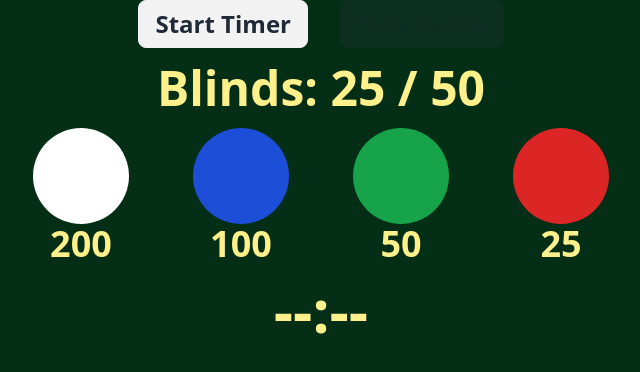
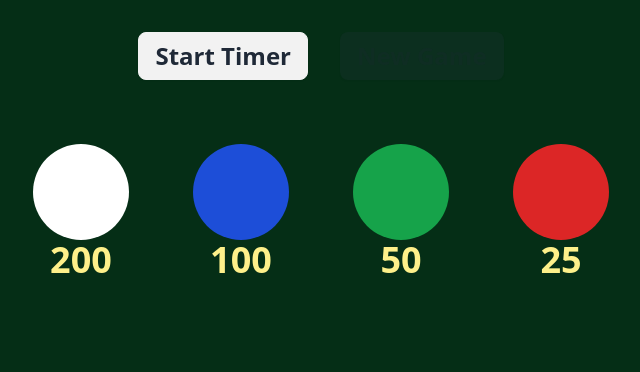
Before and after one commit to shblythe/pokertimer, a Svelte app: page / in a window 1280 px wide. Shown: the top 372 px of the page, without its empty margins (319-959 px from the left). Built offline with nearby package versions, Linux system fonts and the light colour scheme.

Commit message:
Make it more obvious when not running
Improve spacing, hide blind values and countdown when not running.

```diff
--- a/src/App.svelte
+++ b/src/App.svelte
@@ -32,13 +32,10 @@
 </script>
 
 <main class={"h-full m-0 "+background_colour}>
-    <div class="flex flex-col space-y-4 ">
-        <div class="flex flex-row space-x-8 justify-center">
+    <div class="flex flex-col space-y-8">
+        <div class="flex flex-row space-x-8 justify-center m-8">
             <button disabled={$clock_running} on:click={start_timer} class="btn text-2xl">Start Timer</button>
             <button disabled={!$clock_running} on:click={reset_game} class="btn text-2xl">New Game</button>
-        </div>
-        <div class={"flex flex-row text-5xl basis-1/5 font-bold justify-center "+text_colour}>
-            Blinds: {$small_blind} / {$big_blind}
         </div>
         <div class="flex flex-row text-yellow-200 space-x-16 justify-center">
             <div class="flex flex-col">
@@ -58,9 +55,14 @@
                 <div class={"text-center font-bold text-4xl "+text_colour}>25</div>
             </div>
         </div>
-        <div class={"flex flex-row text-6xl basis-1/5 font-bold justify-center "+text_colour}>
-            {$countdown}
-        </div>
+        {#if $clock_running}
+            <div class={"flex flex-row text-5xl basis-1/5 font-bold justify-center "+text_colour}>
+                Blinds: {$small_blind} / {$big_blind}
+            </div>
+            <div class={"flex flex-row text-6xl basis-1/5 font-bold justify-center "+text_colour}>
+                {$countdown}
+            </div>
+        {/if}
     </div>
 </main>
 
```
